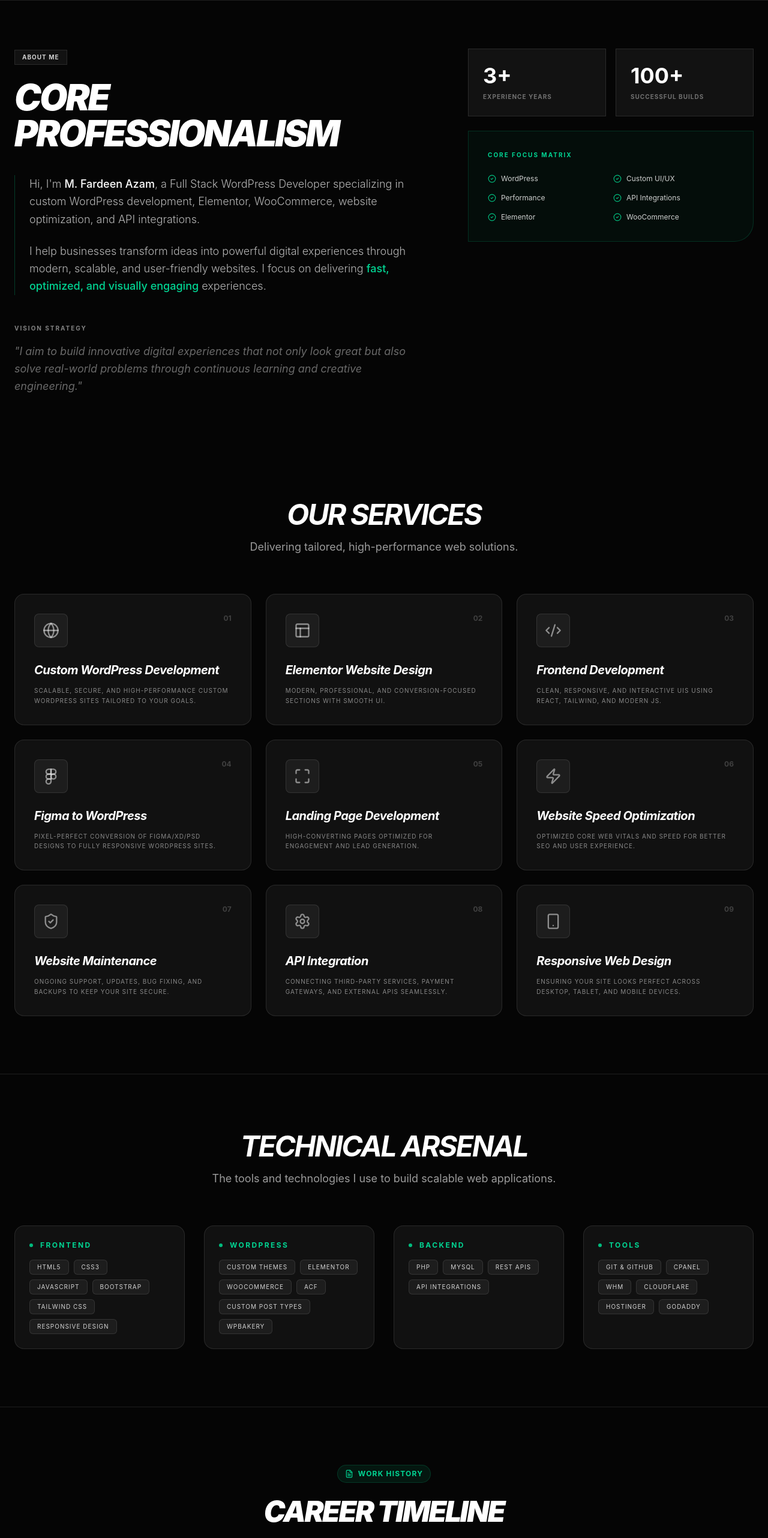
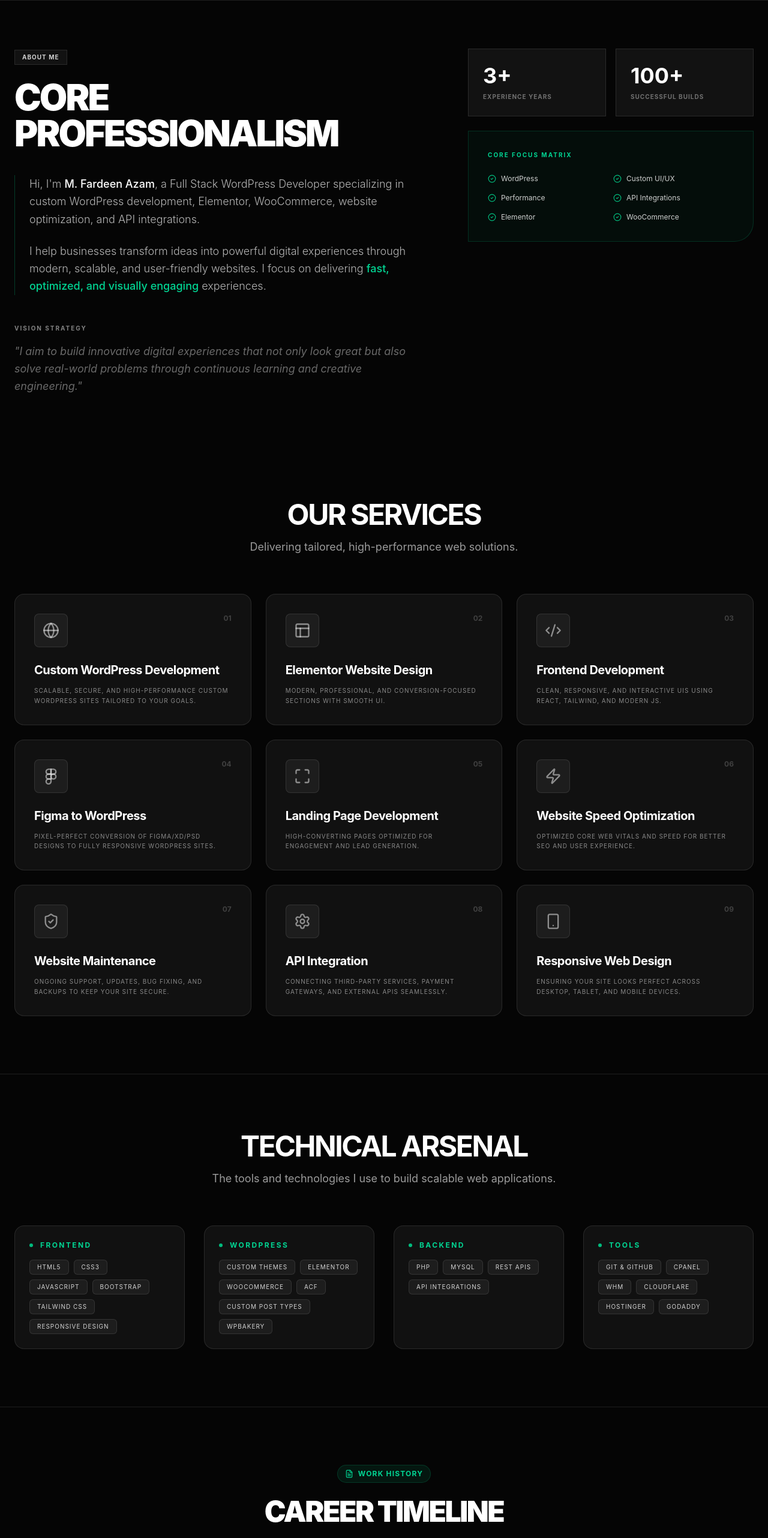
Before and after one commit to mfarden/mfardeen-azam, a React (Vite) app: page / in a window 1280 px wide. Shown: the part 800-3364 px from the top of the page at 60% size. Built offline with nearby package versions, Linux system fonts and the light colour scheme.

Commit message:
fix the bug

```diff
--- a/src/components/About.tsx
+++ b/src/components/About.tsx
@@ -19,7 +19,7 @@ export function About() {
               About Me
             </div>
 
-            <h2 className="text-4xl md:text-6xl font-black mb-10 text-white tracking-tighter uppercase italic">
+            <h2 className="text-4xl md:text-6xl font-black mb-10 text-white tracking-tighter uppercase ">
               Core Professionalism
             </h2>
 
--- a/src/components/Contact.tsx
+++ b/src/components/Contact.tsx
@@ -72,7 +72,7 @@ export function Contact() {
           viewport={{ once: true }}
           className="text-center max-w-3xl mx-auto mb-16"
         >
-          <h2 className="text-3xl md:text-5xl font-bold mb-6 text-white tracking-tighter italic uppercase">Let's Build Something Great Together</h2>
+          <h2 className="text-3xl md:text-5xl font-bold mb-6 text-white tracking-tighter  uppercase">Let's Build Something Great Together</h2>
           <p className="text-white/60 text-lg">Ready to launch your next website or improve your existing one?</p>
         </motion.div>
 
@@ -81,7 +81,7 @@ export function Contact() {
           <div className="lg:col-span-2 bg-[#050505] p-8 lg:p-12 relative overflow-hidden flex flex-col justify-between border-r border-white/10">
             <div className="absolute top-0 right-0 w-64 h-64 bg-emerald-500/10 rounded-full blur-[80px]"></div>
             <div>
-              <h3 className="text-xl font-bold text-white mb-8 tracking-tighter italic uppercase">Contact Information</h3>
+              <h3 className="text-xl font-bold text-white mb-8 tracking-tighter  uppercase">Contact Information</h3>
               <div className="space-y-6">
                 <a href="mailto:mfardeenazam@gmail.com" className="flex items-center space-x-4 text-white/80 hover:text-emerald-400 transition-colors group">
                   <div className="w-12 h-12 rounded-lg bg-[#050505] flex items-center justify-center border border-white/10 group-hover:border-emerald-500/50">
--- a/src/components/Experience.tsx
+++ b/src/components/Experience.tsx
@@ -12,7 +12,7 @@ export function ExperienceSection() {
           <div className="inline-flex items-center gap-2 px-3 py-1.5 rounded-full border border-emerald-500/20 bg-emerald-500/10 text-emerald-400 text-xs font-bold uppercase tracking-widest mb-6">
             <FileText size={14} /> Work History
           </div>
-          <h2 className="text-4xl md:text-5xl font-black text-white tracking-tighter uppercase italic mb-4">Career Timeline</h2>
+          <h2 className="text-4xl md:text-5xl font-black text-white tracking-tighter uppercase  mb-4">Career Timeline</h2>
           <p className="text-white/60 text-lg font-light max-w-2xl m-auto">
             3+ years of building web solutions. From passionate developer to trusted full-stack WordPress expert.
           </p>
@@ -82,7 +82,7 @@ export function ExperienceSection() {
 
         {/* Why Choose Me section repositioned to the bottom */}
         <div className="mt-24 pt-20 border-t border-white/10">
-          <h2 className="text-3xl font-black mb-10 text-white tracking-tighter italic uppercase text-center">Why Choose Me?</h2>
+          <h2 className="text-3xl font-black mb-10 text-white tracking-tighter  uppercase text-center">Why Choose Me?</h2>
           <div className="grid sm:grid-cols-2 md:grid-cols-3 lg:grid-cols-4 gap-4">
             {WHY_CHOOSE_ME.map((reason, index) => (
               <motion.div
--- a/src/components/Services.tsx
+++ b/src/components/Services.tsx
@@ -6,7 +6,7 @@ export function Services() {
     <section id="services" className="py-24 bg-[#050505]">
       <div className="max-w-7xl mx-auto px-6">
         <div className="mb-16 text-center">
-          <h2 className="text-3xl md:text-5xl font-bold mb-4 text-white uppercase tracking-tighter italic">Our Services</h2>
+          <h2 className="text-3xl md:text-5xl font-bold mb-4 text-white uppercase tracking-tighter ">Our Services</h2>
           <p className="text-white/60 max-w-2xl text-lg m-auto">Delivering tailored, high-performance web solutions.</p>
         </div>
 
@@ -29,7 +29,7 @@ export function Services() {
                   <span className="text-white/20 font-mono text-xs font-bold">{String(index + 1).padStart(2, '0')}</span>
                 </div>
                 <div>
-                  <h3 className="text-xl font-bold text-white mb-3 tracking-tight italic">{service.title}</h3>
+                  <h3 className="text-xl font-bold text-white mb-3 tracking-tight ">{service.title}</h3>
                   <p className="text-[10px] text-white/50 uppercase font-mono tracking-widest leading-relaxed">
                     {service.description}
                   </p>
--- a/src/components/Skills.tsx
+++ b/src/components/Skills.tsx
@@ -11,7 +11,7 @@ export function Skills() {
           viewport={{ once: true }}
           className="mb-16 text-center "
         >
-          <h2 className="text-3xl md:text-5xl font-bold mb-4 text-white uppercase tracking-tighter italic">Technical Arsenal</h2>
+          <h2 className="text-3xl md:text-5xl font-bold mb-4 text-white uppercase tracking-tighter ">Technical Arsenal</h2>
           <p className="text-white/60 max-w-2xl text-lg m-auto">The tools and technologies I use to build scalable web applications.</p>
         </motion.div>
 
--- a/src/components/Testimonials.tsx
+++ b/src/components/Testimonials.tsx
@@ -9,7 +9,7 @@ export function Testimonials() {
       <div className="absolute -top-40 -right-40 w-96 h-96 bg-emerald-500/10 rounded-full blur-[100px]"></div>
 
       <div className="max-w-7xl mx-auto px-6 relative z-10">
-        <h2 className="text-3xl md:text-5xl font-bold mb-16 text-center text-white tracking-tighter italic uppercase">Client Feedback</h2>
+        <h2 className="text-3xl md:text-5xl font-bold mb-16 text-center text-white tracking-tighter uppercase">Client Feedback</h2>
 
         <div className="grid md:grid-cols-3 gap-8">
           {TESTIMONIALS.map((testimonial, index) => (
```
